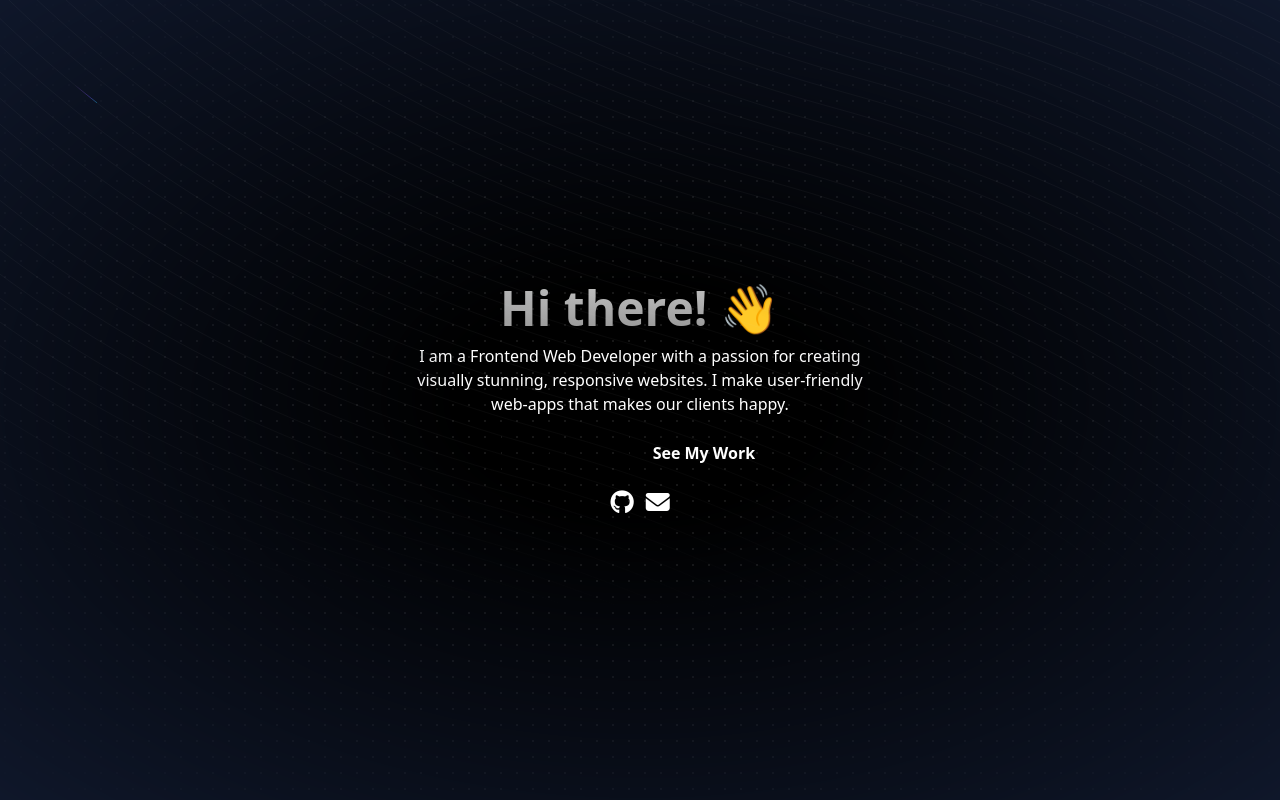
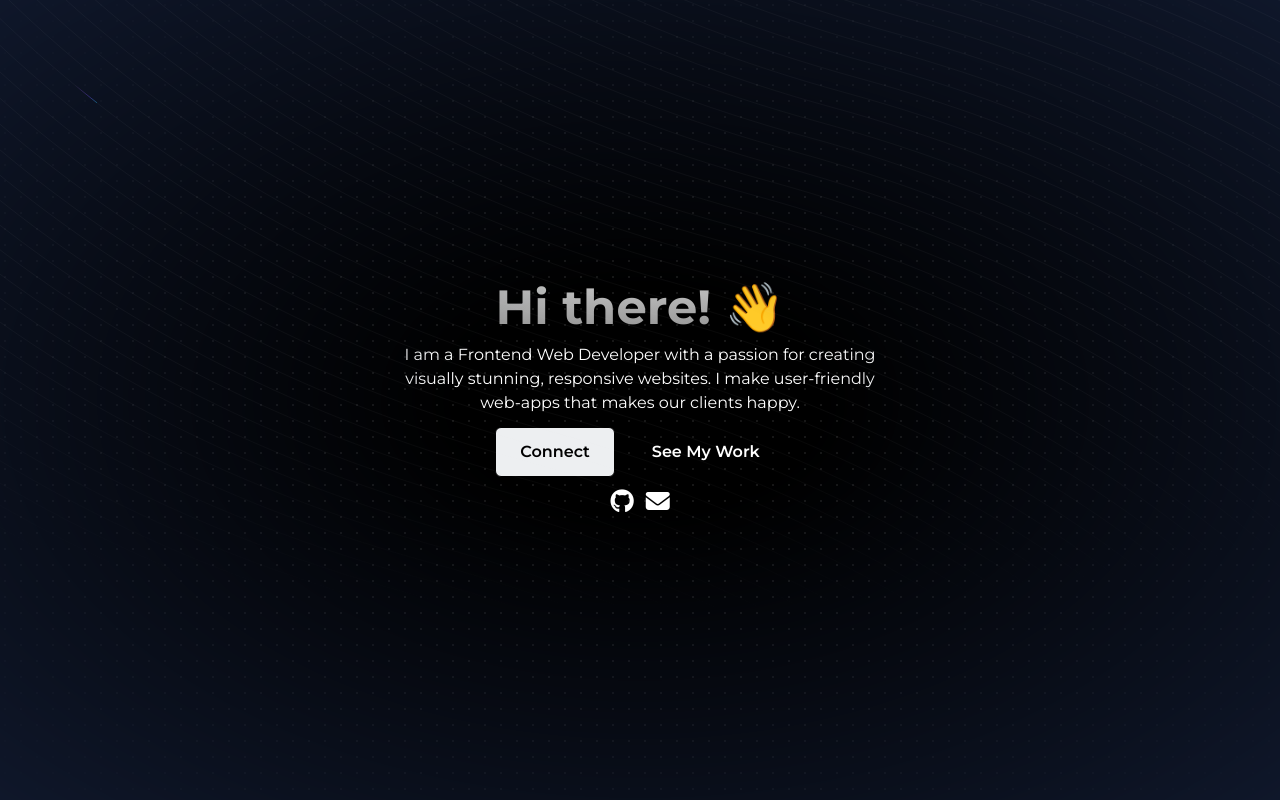
Before and after one commit to dytra/dytra.github.io, a Next.js app: page / in a window 1280 px wide. Built offline with nearby package versions, Linux system fonts and the light colour scheme.

Commit message:
revert globals.css

```diff
--- a/src/styles/globals.css
+++ b/src/styles/globals.css
@@ -2,75 +2,43 @@
 @tailwind components;
 @tailwind utilities;
 
-  @layer base {
 :root {
-      --background: 0 0% 100%;
-      --foreground: 240 10% 3.9%;
-
-      --card: 0 0% 100%;
-      --card-foreground: 240 10% 3.9%;
-
-      --popover: 0 0% 100%;
-      --popover-foreground: 240 10% 3.9%;
-
-      --primary: 240 5.9% 10%;
-      --primary-foreground: 0 0% 98%;
-
-      --secondary: 240 4.8% 95.9%;
-      --secondary-foreground: 240 5.9% 10%;
-
-      --muted: 240 4.8% 95.9%;
-      --muted-foreground: 240 3.8% 46.1%;
-
-      --accent: 240 4.8% 95.9%;
-      --accent-foreground: 240 5.9% 10%;
-
-      --destructive: 0 84.2% 60.2%;
-      --destructive-foreground: 0 0% 98%;
-
-      --border: 240 5.9% 90%;
-      --input: 240 5.9% 90%;
-      --ring: 240 10% 3.9%;
-
-      --radius: 0.5rem;
 }
 
-    .dark {
-      --background: 240 10% 3.9%;
-      --foreground: 0 0% 98%;
-
-      --card: 240 10% 3.9%;
-      --card-foreground: 0 0% 98%;
-
-      --popover: 240 10% 3.9%;
-      --popover-foreground: 0 0% 98%;
-
-      --primary: 0 0% 98%;
-      --primary-foreground: 240 5.9% 10%;
-
-      --secondary: 240 3.7% 15.9%;
-      --secondary-foreground: 0 0% 98%;
-
-      --muted: 240 3.7% 15.9%;
-      --muted-foreground: 240 5% 64.9%;
-
-      --accent: 240 3.7% 15.9%;
-      --accent-foreground: 0 0% 98%;
-
-      --destructive: 0 62.8% 30.6%;
-      --destructive-foreground: 0 0% 98%;
-
-      --border: 240 3.7% 15.9%;
-      --input: 240 3.7% 15.9%;
-      --ring: 240 4.9% 83.9%;
+@media (prefers-color-scheme: dark) {
+  :root {
   }
 }
 
-  @layer base {
 * {
-      @apply border-border;
+  /* box-sizing: border-box; */
+  padding: 0;
+  margin: 0;
 }
+
+html,
 body {
-      @apply bg-background text-foreground;
+  background: #edeff1;
+  max-width: 100vw;
+  overflow-x: hidden;
+  font-family: "Montserrat", sans-serif;
+}
+
+body {
+}
+
+a {
+  color: inherit;
+  text-decoration: none;
+}
+
+@media (prefers-color-scheme: dark) {
+  html {
+    /* color-scheme: dark; */
   }
 }
+
+.logo {
+  font-size: 28px;
+  font-weight: 500;
+}
--- /dev/null
+++ b/tailwind.config.js
@@ -0,0 +1,67 @@
+/** @type {import('tailwindcss').Config} */
+
+const defaultTheme = require("tailwindcss/defaultTheme");
+
+const svgToDataUri = require("mini-svg-data-uri");
+
+const colors = require("tailwindcss/colors");
+const {
+  default: flattenColorPalette,
+} = require("tailwindcss/lib/util/flattenColorPalette");
+
+module.exports = {
+  content: [
+    "./app/**/*.{js,ts,jsx,tsx}",
+    "./pages/**/*.{js,ts,jsx,tsx}",
+    "./components/**/*.{js,ts,jsx,tsx}",
+
+    // Or if using `src` directory:
+    "./src/**/*.{js,ts,jsx,tsx}",
+  ],
+  theme: {
+    extend: {
+      colors: {
+      border: "hsl(var(--border))",
+      brightGrey:"#EDEFF1",
+      primary:"#121317",
+      background: "hsl(var(--background))",
+      }
+    },
+  },
+  plugins: [
+    addVariablesForColors,
+    function ({ matchUtilities, theme }) {
+      matchUtilities(
+        {
+          "bg-grid": (value) => ({
+            backgroundImage: `url("${svgToDataUri(
+              `<svg xmlns="http://www.w3.org/2000/svg" viewBox="0 0 32 32" width="32" height="32" fill="none" stroke="${value}"><path d="M0 .5H31.5V32"/></svg>`
+            )}")`,
+          }),
+          "bg-grid-small": (value) => ({
+            backgroundImage: `url("${svgToDataUri(
+              `<svg xmlns="http://www.w3.org/2000/svg" viewBox="0 0 32 32" width="8" height="8" fill="none" stroke="${value}"><path d="M0 .5H31.5V32"/></svg>`
+            )}")`,
+          }),
+          "bg-dot": (value) => ({
+            backgroundImage: `url("${svgToDataUri(
+              `<svg xmlns="http://www.w3.org/2000/svg" viewBox="0 0 32 32" width="16" height="16" fill="none"><circle fill="${value}" id="pattern-circle" cx="10" cy="10" r="1.6257413380501518"></circle></svg>`
+            )}")`,
+          }),
+        },
+        { values: flattenColorPalette(theme("backgroundColor")), type: "color" }
+      );
+    },
+  ],
+}
+
+function addVariablesForColors({ addBase, theme }) {
+  let allColors = flattenColorPalette(theme("colors"));
+  let newVars = Object.fromEntries(
+    Object.entries(allColors).map(([key, val]) => [`--${key}`, val])
+  );
+
+  addBase({
+    ":root": newVars,
+  });
+}
--- a/tsconfig.json
+++ b/tsconfig.json
@@ -19,6 +19,6 @@
       "@/*": ["./src/*"]
     }
   },
-  "include": ["next-env.d.ts", "**/*.ts", "**/*.tsx"],
+  "include": ["next-env.d.ts", "**/*.ts", "**/*.tsx", "tailwind.config.js"],
   "exclude": ["node_modules"]
 }
```
Also changed, not shown: tailwind.config2.ts (renamed from tailwind.config.ts). Lines whose indentation alone changed are shown as unchanged.
